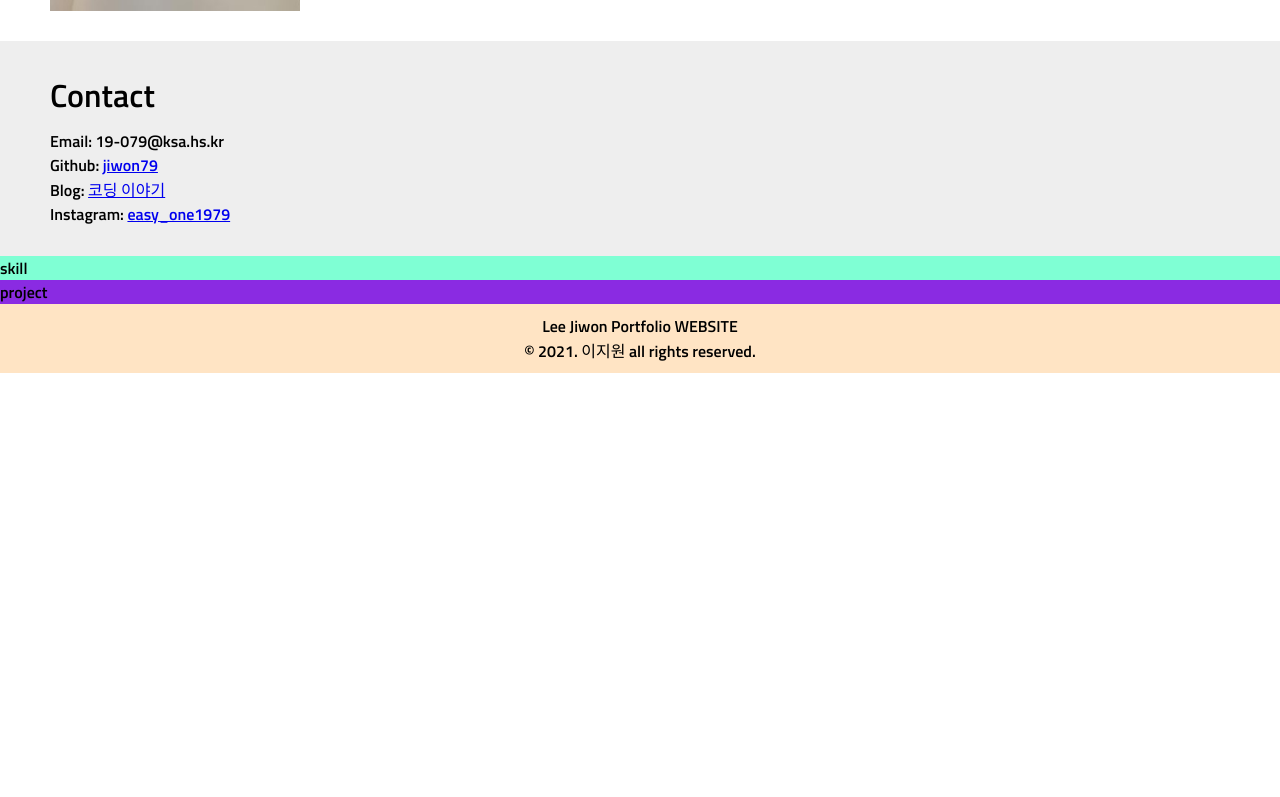
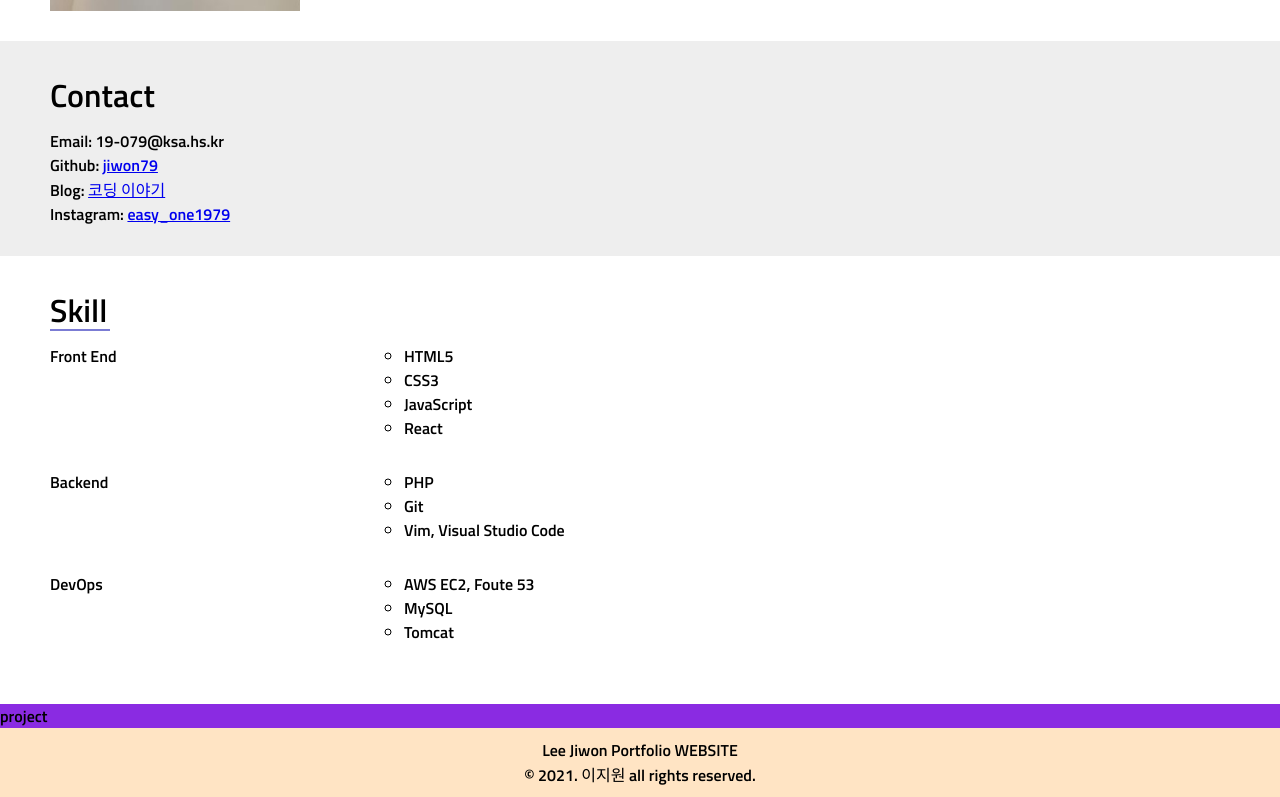
Before and after one commit to jiwon79/portfolio-web, a React (Create React App) app: page / in a window 1280 px wide. Shown: the part 1137-1934 px from the top of the page. Before the commit the page ends 1510 px from the top, so only its background shows below. Built offline with nearby package versions, Linux system fonts and the light colour scheme; a web font is replaced by a local one.

Commit message:
feat: Add Skill component CSS

```diff
--- a/src/App.css
+++ b/src/App.css
@@ -8,3 +8,7 @@ ul, ol {
 	margin: 0;
 	padding: 0;
 }
+
+.App {
+	width: 100%;
+}
--- a/src/components/Skill.css
+++ b/src/components/Skill.css
@@ -1,3 +1,34 @@
 .skill {
-    background-color: aquamarine;
+    background-color: #fff;
+    padding: 30px 50px 30px 50px;
 }
+
+.skill__title h1 {
+    position: relative;
+}
+
+.skill__title h1:after {
+    position: absolute;
+    top: 90%;
+    left: 0;
+    content: "";
+    width: 60px;
+    height: 2px;
+    background-color: #7b7cd4;
+}
+
+.skill__content {
+    display: flex;
+    flex-wrap: wrap;
+    margin-top: 10px;
+}
+
+.skillName {
+    width: 30%;
+}
+
+.skillList {
+    list-style: circle;
+    width: 70%;
+    margin-bottom: 30px;
+}
--- a/src/components/Skill.js
+++ b/src/components/Skill.js
@@ -4,7 +4,36 @@ import './Skill.css'
 export default function Skill() {
     return (
         <div className="skill" id="skill">
-            skill
+            <div className="skill__title">
+                <h1>Skill</h1>
+            </div>
+            <div className="skill__content">
+                <p className="skillName">
+                    Front End
+                </p>
+                <ul className="skillList">
+                    <li>HTML5</li>
+                    <li>CSS3</li>
+                    <li>JavaScript</li>
+                    <li>React</li>
+                </ul>
+                <p className="skillName">
+                    Backend
+                </p>
+                <ul className="skillList">
+                    <li>PHP</li>
+                    <li>Git</li>
+                    <li>Vim, Visual Studio Code</li>
+                </ul>
+                <p className="skillName">
+                    DevOps
+                </p>
+                <ul className="skillList">
+                    <li>AWS EC2, Foute 53</li>
+                    <li>MySQL</li>
+                    <li>Tomcat</li>
+                </ul>
+            </div>
         </div>
     )
 }
```
